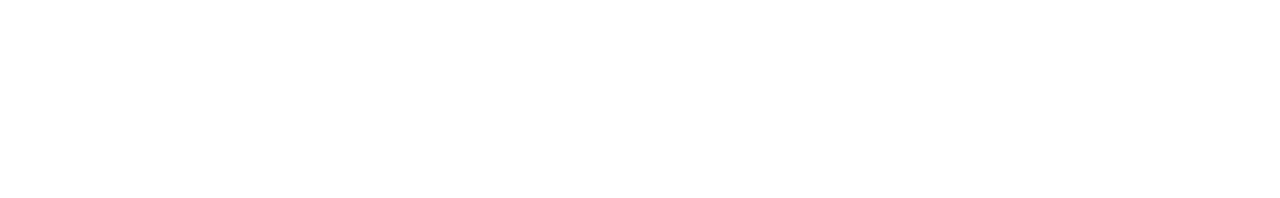
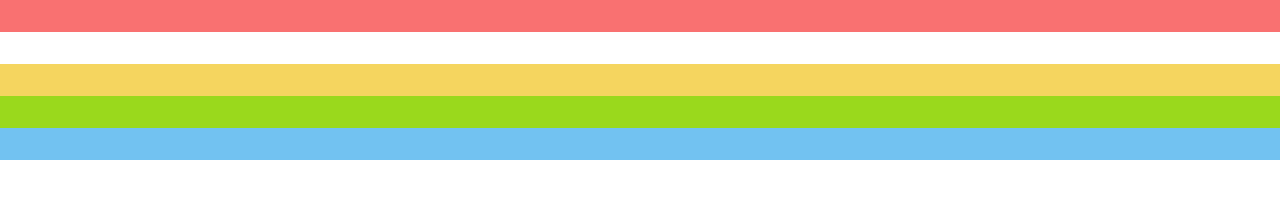
Before and after one commit to Lavoisier1990/aa_html_css_capstone-project, a plain HTML site: page index.html in a window 1280 px wide. Drawn offline with Linux system fonts and the light colour scheme.

Commit message:
Modify index.html to markup the grid layout. Modify styles.css to assign grid areas to specific classes.

```diff
--- a/index.html
+++ b/index.html
@@ -8,9 +8,15 @@
     <link rel="stylesheet" href="styles.css">
   </head>
 
+<!--Navigation Bar linking to all 4 pages
+1 header using H1
+3 sections of text with H2 headers
+1 image-->
+
 
   <body>
-      <header>
+    <div class="body-grid">
+      <header class="header">
         <nav>
           <a></a>
           <a></a>
@@ -19,22 +25,30 @@
         </nav>
       </header>
 
-<main id="main">
+    <main class="main-content">
       <section>
         <h1></h1>
         <article>
           <h2></h2>
         </article>
       </section>
-</main>
+    </main>
 
-      <footer>
+    <section class="left-sidebar-nav">
+
+    </section>
+
+    <aside class="right-sidebar">
+
+    </aside>
+
+    <footer class="footer">
         <nav>
           <ul></ul>
         </nav>
-      </footer>
+    </footer>
 
-
+    </div>
   </body>
 
 </html>
--- a/styles.css
+++ b/styles.css
@@ -0,0 +1,47 @@
+* {
+    padding: 0;
+    margin: 0;
+    scroll-behavior: smooth;
+    box-sizing: border-box;
+}
+
+/*grid-container */
+div.body-grid {
+    display: grid;
+    grid-template-areas:
+    'header'
+    'main-content'
+    'left-sidebar-nav'
+    'right-sidebar'
+    'footer' ;
+}
+
+div.body-grid > * {
+ padding: 1rem;
+}
+
+/*assign columns to grid areas*/
+div.body-grid > header.header {
+    grid-area: header;
+    background: #f97171;
+}
+
+div.body-grid > main.main-content {
+    grid-area: main-content;
+    background: #fff;
+}
+
+div.body-grid > section.left-sidebar-nav {
+    grid-area: left-sidebar-nav;
+    background: #f5d55f;
+}
+
+div.body-grid > aside.right-sidebar {
+    grid-area: right-sidebar;
+    background: #9ad91c;
+}
+
+div.body-grid > footer {
+    grid-area: footer;
+    background: #72c2f1;
+}
```
Also changed, not shown: pages/page1.html (+4 -0 lines), pages/page2.html (+9 -0 lines), pages/page3.html (+3 -0 lines), pages/page4.html (+4 -0 lines).
